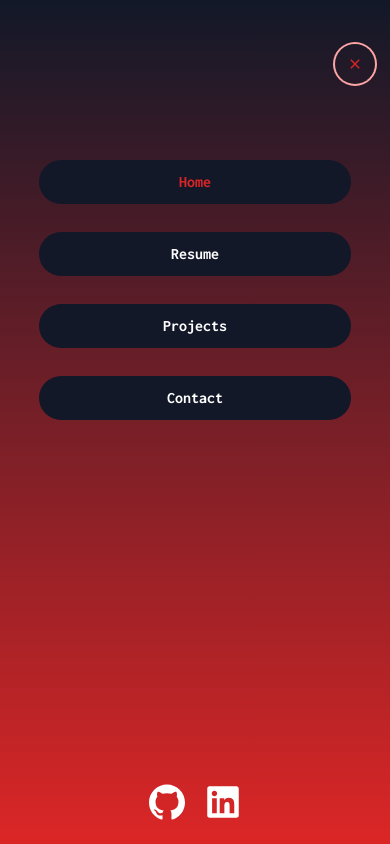
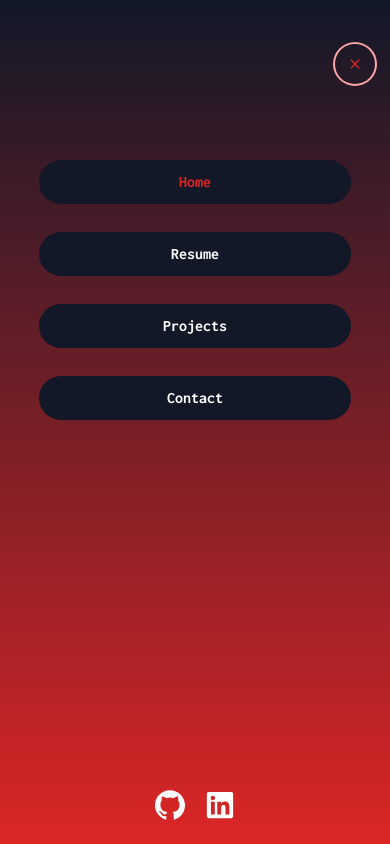
Before and after one commit to pawel9911/portfolio, a React (Vite) app: page /portfolio/home in a window 390 px wide. Both pictures are taken after a click on the button "Open mobile menu". Built offline with nearby package versions, Linux system fonts and the light colour scheme.

Commit message:
feat(mobile-nav): add animation on nav footer list

```diff
--- a/src/components/MobileNav/MobileNav.tsx
+++ b/src/components/MobileNav/MobileNav.tsx
@@ -13,29 +13,31 @@ const navVariants = {
       type: "spring",
       stiffness: 20,
       restDelta: 2,
+      when: "beforeChildren",
     },
   }),
   closed: {
     clipPath: "circle(18px at 50% -18px)",
     transition: {
-      delay: 0.5,
+      delay: 0.3,
       type: "spring",
       stiffness: 400,
       damping: 40,
+      when: "afterChildren",
     },
   },
 };
 
 const ulVariants = {
   open: {
-    transition: { staggerChildren: 0.1, delayChildren: 0.2 },
+    transition: { staggerChildren: 0.1 },
   },
   closed: {
     transition: { staggerChildren: 0.05, staggerDirection: -1 },
   },
 };
 
-const liVariants = {
+const liVariants = (revert = true) => ({
   open: {
     y: 0,
     opacity: 1,
@@ -44,13 +46,13 @@ const liVariants = {
     },
   },
   closed: {
-    y: -50,
+    y: revert ? -50 : 50,
     opacity: 0,
     transition: {
       y: { stiffness: 1000 },
     },
   },
-};
+});
 
 const MobileNav = () => {
   const [statusNav, toggleStatusNav] = useCycle(false, true);
@@ -82,7 +84,7 @@ const MobileNav = () => {
                 <motion.li
                   whileHover={{ scale: 1.05 }}
                   whileTap={{ scale: 0.95 }}
-                  variants={liVariants}
+                  variants={liVariants()}
                   key={path}
                   className={`${
                     location.pathname === path && "text-red-600"
@@ -95,13 +97,27 @@ const MobileNav = () => {
               ) : null
             )}
           </motion.ul>
-          <div className="flex justify-center gap-5">
-            <Link to="https://github.com/pawel9911">
-              <ImGithub className="text-4xl" />
-            </Link>
-            <Link to="https://www.linkedin.com/in/pawel-grzybek/">
-              <FaLinkedin className="text-4xl" />
-            </Link>
+          <div>
+            <ul className="flex justify-center gap-5">
+              <motion.li
+                whileHover={{ scale: 1.05 }}
+                whileTap={{ scale: 0.95 }}
+                variants={liVariants(false)}
+              >
+                <Link to="https://github.com/pawel9911">
+                  <ImGithub className="text-3xl sm:text-5xl" />
+                </Link>
+              </motion.li>
+              <motion.li
+                whileHover={{ scale: 1.05 }}
+                whileTap={{ scale: 0.95 }}
+                variants={liVariants(false)}
+              >
+                <Link to="https://www.linkedin.com/in/pawel-grzybek/">
+                  <FaLinkedin className="text-3xl sm:text-5xl" />
+                </Link>
+              </motion.li>
+            </ul>
           </div>
         </div>
       </motion.div>
```
